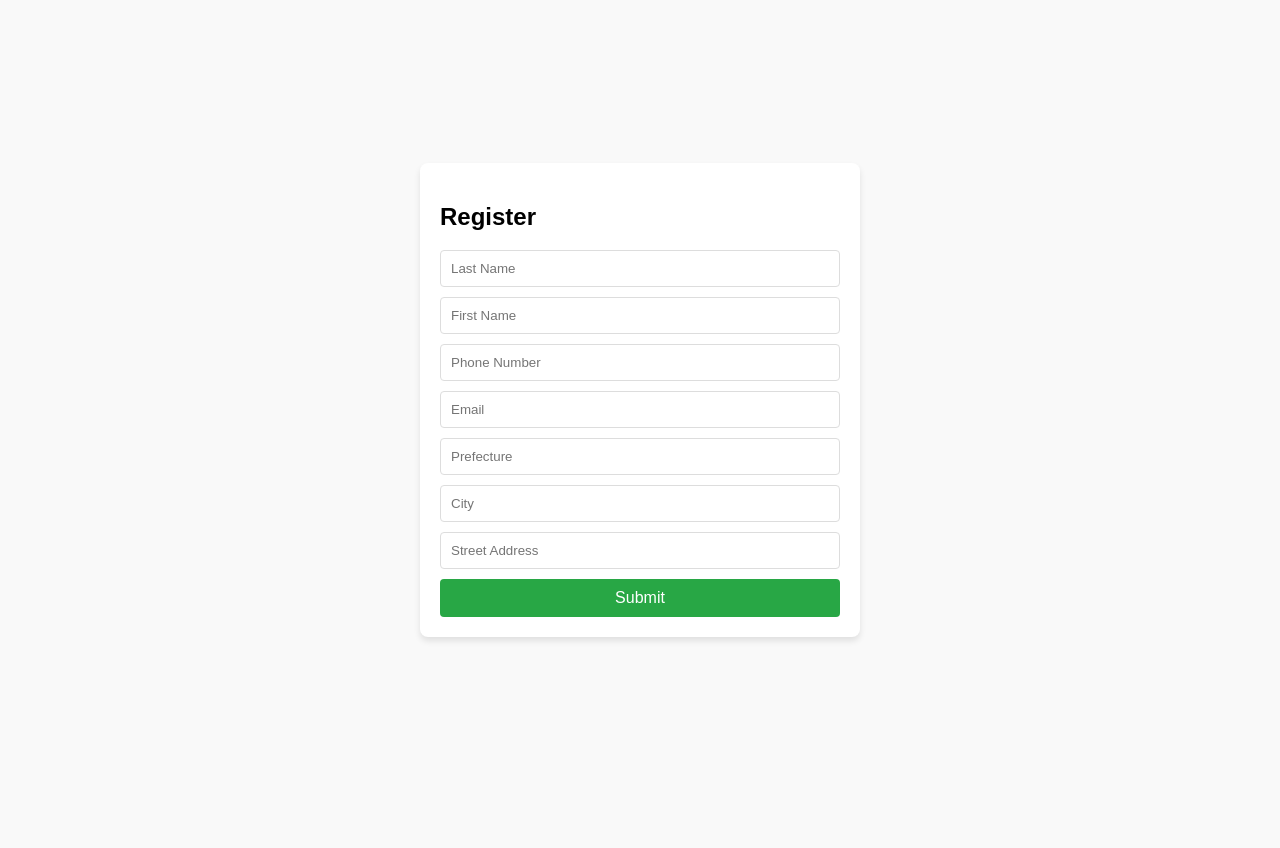
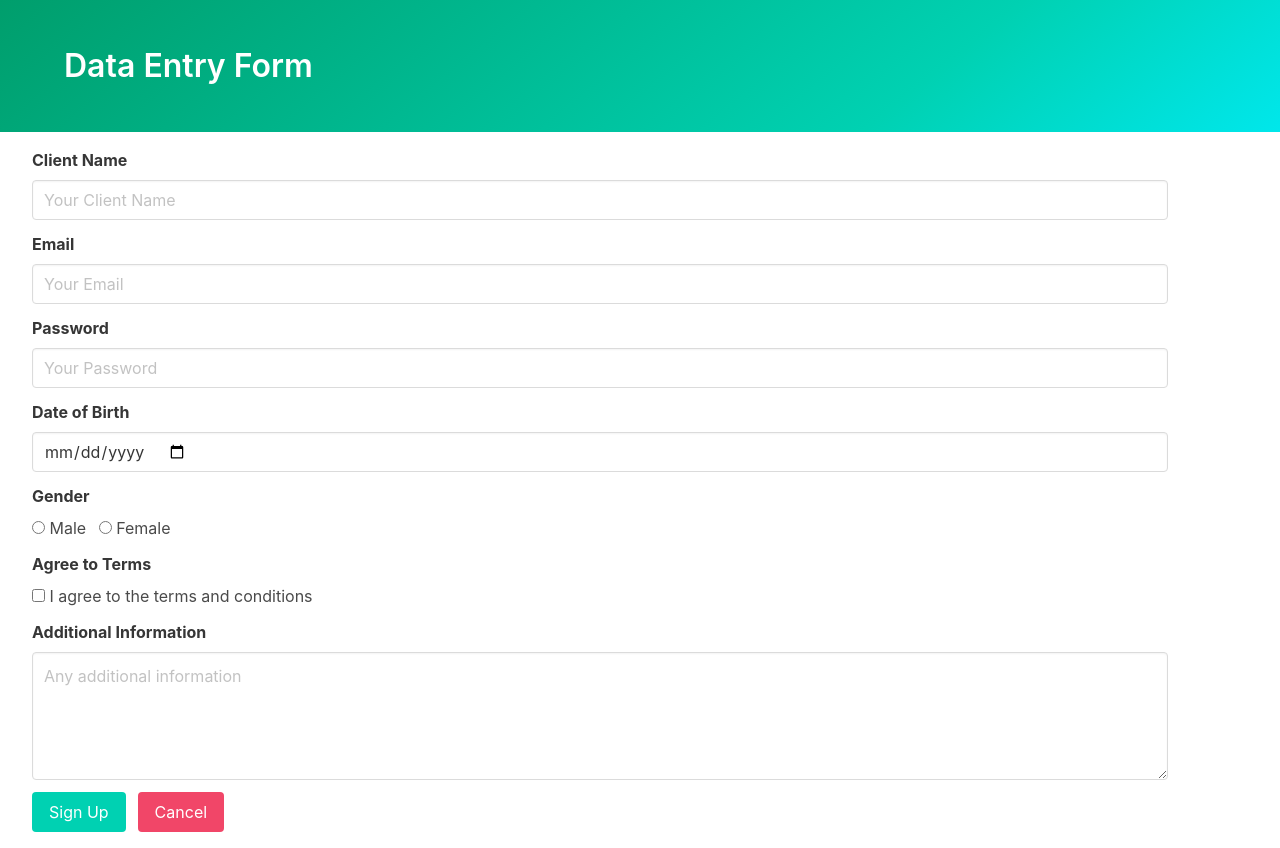
Before and after one commit to yukkks/Registration-Form, a plain HTML site: page index.html in a window 1280 px wide. Before the commit the page ends 800 px from the top, so only its background shows below. Drawn offline with nearby package versions, Linux system fonts and the light colour scheme.

Commit message:
Add files via upload

```diff
--- a/index.html
+++ b/index.html
@@ -1,101 +1,196 @@
 <!DOCTYPE html>
-<html lang="en">
+<html>
   <head>
-    <meta charset="UTF-8">
-    <meta name="viewport" content="width=device-width, initial-scale=1.0">
-    <title>Google Sheets Registration</title>
-    <style>
-        body {
-            font-family: Arial, sans-serif;
-            background-color: #f9f9f9;
-            display: flex;
-            justify-content: center;
-            align-items: center;
-            height: 100vh;
-            margin: 0;
-        }
-        form {
-            background: white;
-            padding: 20px;
-            border-radius: 8px;
-            box-shadow: 0 4px 6px rgba(0, 0, 0, 0.1);
-            width: 100%;
-            max-width: 400px;
-        }
-        input {
-            width: calc(100% - 22px);
-            padding: 10px;
-            margin-bottom: 10px;
-            border: 1px solid #ddd;
-            border-radius: 4px;
-        }
-        button {
-            width: 100%;
-            padding: 10px;
-            background-color: #28a745;
-            border: none;
-            color: white;
-            font-size: 16px;
-            border-radius: 4px;
-            cursor: pointer;
-        }
-        button:hover {
-            background-color: #218838;
-        }
-    </style>
+    <link
+      rel="stylesheet"
+      href="https://cdn.jsdelivr.net/npm/bulma@0.9.4/css/bulma.min.css"
+    />
   </head>
   <body>
-    <form id="registrationForm">
-        <h2>Register</h2>
-        <input type="text" id="lastName" name="lastName" placeholder="Last Name" required />
-        <input type="text" id="firstName" name="firstName" placeholder="First Name" required />
-        <input type="tel" id="phoneNumber" name="phoneNumber" placeholder="Phone Number" required />
-        <input type="email" id="email" name="email" placeholder="Email" required />
-        <input type="text" id="prefecture" name="prefecture" placeholder="Prefecture" required />
-        <input type="text" id="city" name="city" placeholder="City" required />
-        <input type="text" id="streetAddress" name="streetAddress" placeholder="Street Address" required />
-        <button type="submit">Submit</button>
+    <section class="hero is-primary is-bold">
+      <div class="hero-body">
+        <div class="container">
+          <h1 class="title">Data Entry Form</h1>
+        </div>
+      </div>
+    </section>
+    <form id="form" class="container m-4 pl-4" method="POST">
+      <div class="field">
+        <label class="label">Client Name</label>
+        <div class="control">
+          <input
+            class="input"
+            type="text"
+            placeholder="Your Client Name"
+            name="Client Name"
+          />
+        </div>
+      </div>
+
+      <!-- <div class="field">
+        <label class="label">Last Name</label>
+        <div class="control">
+          <input
+            class="input"
+            type="text"
+            placeholder="Your Last Name"
+            name="Last Name"
+          />
+        </div>
+      </div> -->
+
+      <div class="field">
+        <label class="label">Email</label>
+        <div class="control">
+          <input
+            class="input"
+            type="email"
+            placeholder="Your Email"
+            name="Email"
+          />
+        </div>
+      </div>
+
+      <div class="field">
+        <label class="label">Password</label>
+        <div class="control">
+          <input
+            class="input"
+            type="password"
+            placeholder="Your Password"
+            name="Password"
+          />
+        </div>
+      </div>
+
+      <div class="field">
+        <label class="label">Date of Birth</label>
+        <div class="control">
+          <input
+            class="input"
+            type="date"
+            placeholder="Your Date of Birth"
+            name="DOB"
+          />
+        </div>
+      </div>
+
+      <div class="field">
+        <label class="label">Gender</label>
+        <div class="control">
+          <label class="radio">
+            <input type="radio" name="Gender" value="male" /> Male
+          </label>
+          <label class="radio">
+            <input type="radio" name="Gender" value="female" /> Female
+          </label>
+        </div>
+      </div>
+
+      <div class="field">
+        <label class="label">Agree to Terms</label>
+        <div class="control">
+          <label class="checkbox">
+            <input type="checkbox" name="Agree To Terms" value="yes" /> I agree
+            to the terms and conditions
+          </label>
+        </div>
+      </div>
+
+      <div class="field">
+        <label class="label">Additional Information</label>
+        <div class="control">
+          <textarea
+            class="textarea"
+            placeholder="Any additional information"
+            name="Notes"
+          ></textarea>
+        </div>
+      </div>
+
+      <div class="field is-grouped">
+        <div class="control">
+          <button class="button is-primary" type="submit" id="submit-button">
+            Sign Up
+          </button>
+        </div>
+        <div class="control">
+          <button class="button is-danger">Cancel</button>
+        </div>
+      </div>
     </form>
+    <div
+      id="message"
+      style="
+        display: none;
+        margin: 20px;
+        font-weight: bold;
+        color: green;
+        padding: 8px;
+        background-color: beige;
+        border-radius: 4px;
+        border-color: aquamarine;
+      "
+    ></div>
 
     <script>
-        // Replace with your Web App URL
-        const scriptURL = 'https://cors-anywhere.herokuapp.com/https://script.google.com/macros/s/AKfycbwzli9PQ7Dwl6AOvrxyGzqUf6Il9SbNxjvtrx3ZUCd6Mp--ZWZq7Pg07PL8e-UptTyK/exec';
-        const form = document.getElementById('registrationForm');
+      document.getElementById("form").addEventListener("submit", function (e) {
+        e.preventDefault(); // Prevent the default form submission
+        document.getElementById("message").textContent = "Submitting..";
+        document.getElementById("message").style.display = "block";
+        document.getElementById("submit-button").disabled = true;
 
-        form.addEventListener('submit', async (e) => {
-            e.preventDefault();
+        // Collect the form data
+        var formData = new FormData(this);
+        var keyValuePairs = [];
+        for (var pair of formData.entries()) {
+          keyValuePairs.push(pair[0] + "=" + pair[1]);
+        }
 
-            const formData = new FormData(form);
-            const data = {
-                lastName: formData.get('lastName'),
-                firstName: formData.get('firstName'),
-                phoneNumber: formData.get('phoneNumber'),
-                email: formData.get('email'),
-                prefecture: formData.get('prefecture'),
-                city: formData.get('city'),
-                streetAddress: formData.get('streetAddress'),
-            };
+        var formDataString = keyValuePairs.join("&");
 
-            try {
-                const response = await fetch(scriptURL, {
-                    method: 'POST',
-                    body: JSON.stringify(data),
+        // Send a POST request to your Google Apps Script
+        fetch(
+          "https://script.google.com/macros/s/AKfycbxtxPL-jnKuHLHLGhfQnl9mxuL9WKyrThq3iyMU6vMAmSCQpYb7QcwxiB1asKx6Glofvg/exec",
+          {
+            redirect: "follow",
+            method: "POST",
+            body: formDataString,
             headers: {
-                        'Content-Type': 'application/json',
+              "Content-Type": "text/plain;charset=utf-8",
             },
+          }
+        )
+          .then(function (response) {
+            // Check if the request was successful
+            if (response) {
+              return response; // Assuming your script returns JSON response
+            } else {
+              throw new Error("Failed to submit the form.");
+            }
+          })
+          .then(function (data) {
+            // Display a success message
+            document.getElementById("message").textContent =
+              "Data submitted successfully!";
+            document.getElementById("message").style.display = "block";
+            document.getElementById("message").style.backgroundColor = "green";
+            document.getElementById("message").style.color = "beige";
+            document.getElementById("submit-button").disabled = false;
+            document.getElementById("form").reset();
+
+            setTimeout(function () {
+              document.getElementById("message").textContent = "";
+              document.getElementById("message").style.display = "none";
+            }, 2600);
+          })
+          .catch(function (error) {
+            // Handle errors, you can display an error message here
+            console.error(error);
+            document.getElementById("message").textContent =
+              "An error occurred while submitting the form.";
+            document.getElementById("message").style.display = "block";
           });
-                const result = await response.json();
-
-                if (result.status === 'success') {
-                    alert('Registration successful!');
-                    form.reset();
-                } else {
-                    alert('Registration failed. Please try again.');
-                }
-            } catch (error) {
-                console.error('Error:', error);
-                alert('An error occurred while submitting the form.');
-            }
       });
     </script>
   </body>
```
Lines whose indentation alone changed are shown as unchanged.
